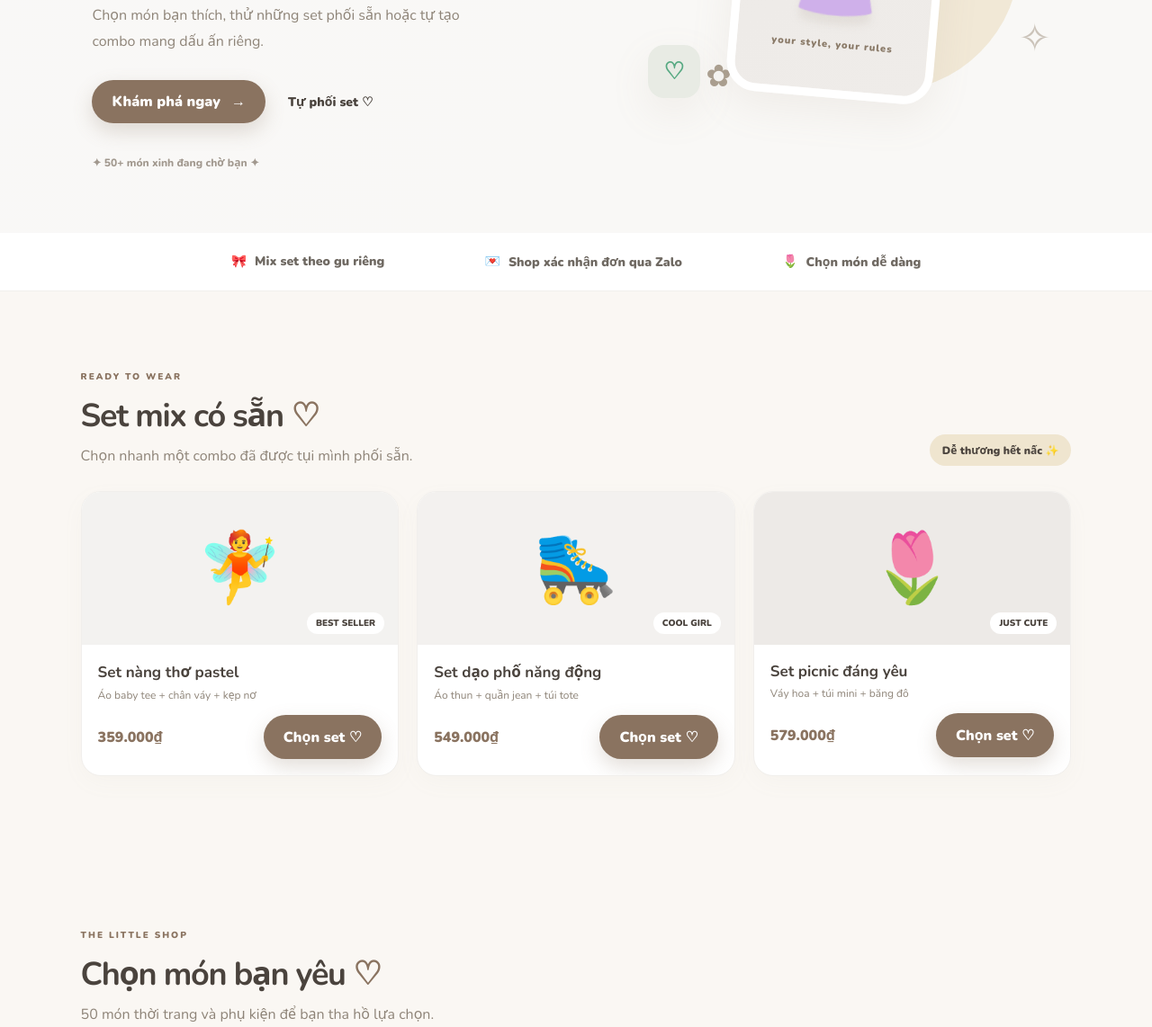
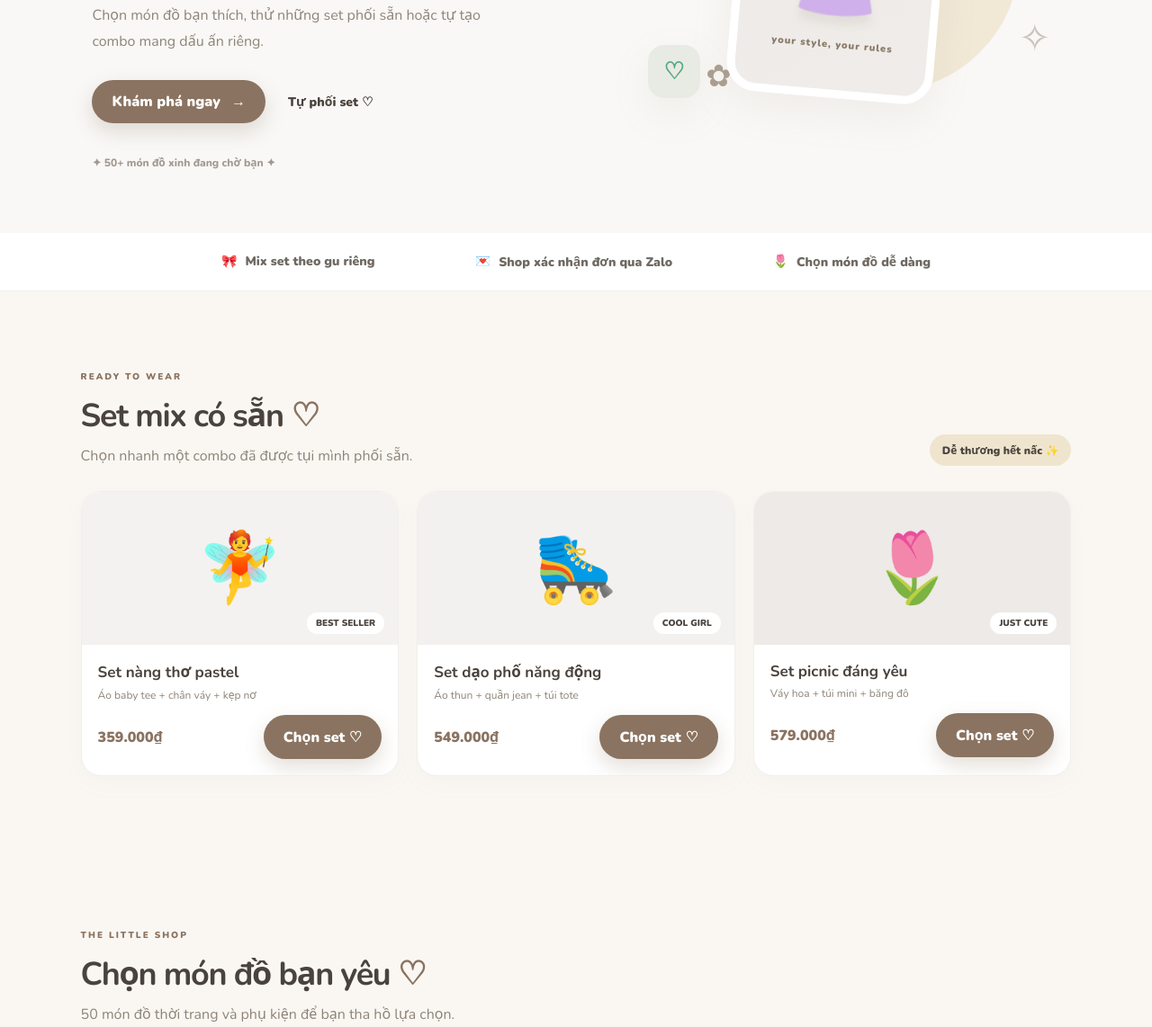
Before and after one commit to viethentai/Shop, a plain HTML site: page index.html in a window 1280 px wide. Shown: the part 406-1548 px from the top of the page at 90% size. Drawn offline with nearby package versions, Linux system fonts and the light colour scheme; no server answers.

Commit message:
Change 'món' to 'món đồ' in index.html visible text

```diff
--- a/index.html
+++ b/index.html
@@ -15,13 +15,13 @@
 </header>
 <main>
 <section class="hero">
-  <div class="hero-copy"><span class="eyebrow">HELLO, LITTLE FASHIONISTA ✿</span><h1>Mặc xinh mỗi ngày,<br><em>mix vui theo cách bạn!</em></h1><p>Chọn món bạn thích, thử những set phối sẵn hoặc tự tạo combo mang dấu ấn riêng.</p><div class="hero-actions"><a class="btn primary" href="#shop">Khám phá ngay <span>→</span></a><a class="text-link" href="#mix">Tự phối set ♡</a></div><div class="hero-note">✦ 50+ món xinh đang chờ bạn ✦</div></div>
+  <div class="hero-copy"><span class="eyebrow">HELLO, LITTLE FASHIONISTA ✿</span><h1>Mặc xinh mỗi ngày,<br><em>mix vui theo cách bạn!</em></h1><p>Chọn món đồ bạn thích, thử những set phối sẵn hoặc tự tạo combo mang dấu ấn riêng.</p><div class="hero-actions"><a class="btn primary" href="#shop">Khám phá ngay <span>→</span></a><a class="text-link" href="#mix">Tự phối set ♡</a></div><div class="hero-note">✦ 50+ món đồ xinh đang chờ bạn ✦</div></div>
   <div class="hero-art"><div class="sun"></div><div class="hero-sticker sticker-a">so cute!</div><div class="hero-sticker sticker-b">♡</div><div class="fashion-card"><div class="fashion-emoji">👚</div><div class="fashion-caption">your style, your rules</div></div><div class="sparkle s1">✦</div><div class="sparkle s2">✧</div><div class="sparkle s3">✿</div></div>
 </section>
-<section class="benefits"><div>🎀 <span>Mix set theo gu riêng</span></div><div>💌 <span>Shop xác nhận đơn qua Zalo</span></div><div>🌷 <span>Chọn món dễ dàng</span></div></section>
+<section class="benefits"><div>🎀 <span>Mix set theo gu riêng</span></div><div>💌 <span>Shop xác nhận đơn qua Zalo</span></div><div>🌷 <span>Chọn món đồ dễ dàng</span></div></section>
 <section class="section" id="sets"><div class="section-head"><div><span class="eyebrow">READY TO WEAR</span><h2>Set mix có sẵn <span>♡</span></h2><p>Chọn nhanh một combo đã được tụi mình phối sẵn.</p></div><span class="mini-tag">Dễ thương hết nấc ✨</span></div><div class="set-grid" id="setGrid"></div></section>
-<section class="section" id="shop"><div class="section-head"><div><span class="eyebrow">THE LITTLE SHOP</span><h2>Chọn món bạn yêu <span>♡</span></h2><p>50 món thời trang và phụ kiện để bạn tha hồ lựa chọn.</p></div></div><div class="toolbar"><input id="search" placeholder="🔎 Tìm áo, váy, túi..." aria-label="Tìm sản phẩm"><div class="filters" id="filters"></div></div><div class="product-grid" id="productGrid"></div></section>
-<section class="mix-section" id="mix"><div class="mix-intro"><span class="eyebrow">CREATE YOUR OWN</span><h2>Tự mix set<br><em>đậm chất bạn!</em></h2><p>Chọn món chính ở tab Món chính, rồi sang tab Phụ kiện để hoàn thiện set và thêm vào giỏ.</p><div class="mix-doodle">✿ 🎀 ✧</div></div><div class="mix-builder"><div class="mix-builder-head"><b>Set của riêng bạn</b><span id="mixTotal">0 món · 0₫</span></div><div class="mix-tabs" id="mixTabs"><button class="mix-tab active" data-mix-tab="main">Món chính <span>0</span></button><button class="mix-tab" data-mix-tab="acc">Phụ kiện <span>0</span></button></div><div class="mix-picks" id="mixPicks"></div><div class="mix-footer"><input id="mixName" placeholder="Đặt tên cho set (không bắt buộc)"><button class="btn primary" id="addMix">Thêm set vào giỏ ♡</button></div></div></section>
+<section class="section" id="shop"><div class="section-head"><div><span class="eyebrow">THE LITTLE SHOP</span><h2>Chọn món đồ bạn yêu <span>♡</span></h2><p>50 món đồ thời trang và phụ kiện để bạn tha hồ lựa chọn.</p></div></div><div class="toolbar"><input id="search" placeholder="🔎 Tìm áo, váy, túi..." aria-label="Tìm sản phẩm"><div class="filters" id="filters"></div></div><div class="product-grid" id="productGrid"></div></section>
+<section class="mix-section" id="mix"><div class="mix-intro"><span class="eyebrow">CREATE YOUR OWN</span><h2>Tự mix set<br><em>đậm chất bạn!</em></h2><p>Chọn món đồ chính ở tab Món đồ chính, rồi sang tab Phụ kiện để hoàn thiện set và thêm vào giỏ.</p><div class="mix-doodle">✿ 🎀 ✧</div></div><div class="mix-builder"><div class="mix-builder-head"><b>Set của riêng bạn</b><span id="mixTotal">0 món đồ · 0₫</span></div><div class="mix-tabs" id="mixTabs"><button class="mix-tab active" data-mix-tab="main">Món đồ chính <span>0</span></button><button class="mix-tab" data-mix-tab="acc">Phụ kiện <span>0</span></button></div><div class="mix-picks" id="mixPicks"></div><div class="mix-footer"><input id="mixName" placeholder="Đặt tên cho set (không bắt buộc)"><button class="btn primary" id="addMix">Thêm set vào giỏ ♡</button></div></div></section>
 <section class="bottom-banner"><div><span class="eyebrow">A LITTLE NOTE</span><h2>Chốt đơn thật xinh nhé!</h2><p>Sau khi đặt hàng, bạn nhận mã đơn riêng. Gửi mã này qua Zalo để shop xác nhận đơn nhé!</p></div><a class="btn light" href="#shop">Chọn đồ ngay →</a></section>
 </main>
 <footer><a class="brand" href="#"><span class="brand-mark">♡</span><span class="brand-name">KHO BÁU NHỎ</span><span class="brand-dot">.</span></a><p>Made with love & a little sparkle ✨</p><small>© 2026 KHO BÁU NHỎ · Made with love</small></footer>
```
